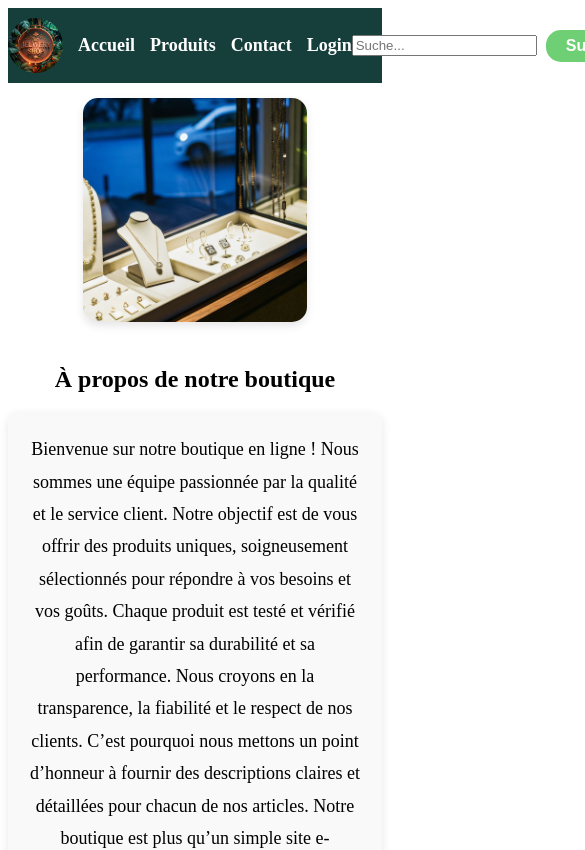
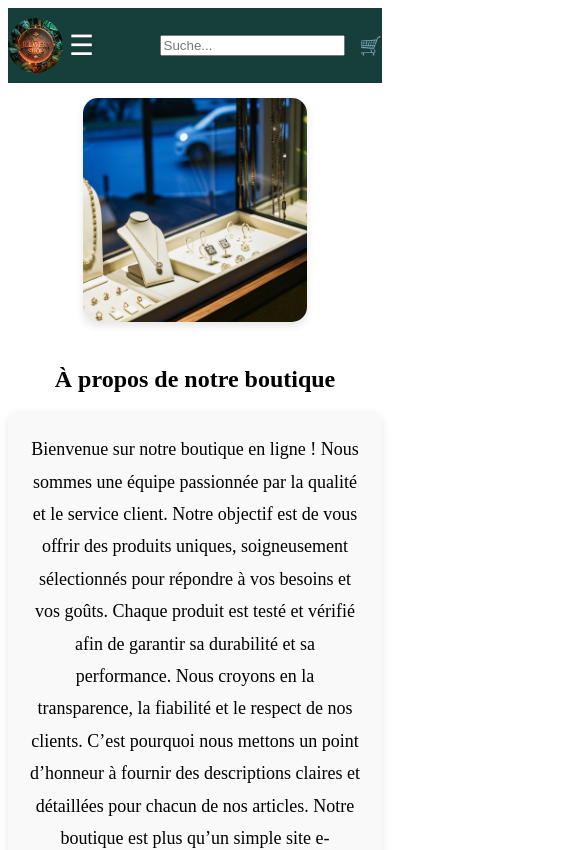
Before and after one commit to sowaicha/React-projekt, a React (Vite) app: page / in a window 390 px wide. Shown: the top 850 px of the page, 585 px wide, since content can reach past the window. Built offline with nearby package versions, Linux system fonts and the light colour scheme.

Commit message:
burger menu probe

```diff
--- a/src/components/Navbar.jsx
+++ b/src/components/Navbar.jsx
@@ -7,12 +7,11 @@ import "./styles/Navbar.css";
 export default function Navbar() {
   const [cartCount, setCartCount] = useState(0);
   const [searchQuery, setSearchQuery] = useState("");
-  const [isOpen, setIsOpen] = useState(false);
+  const [isOpen, setIsOpen] = useState(false); //menu
   const navigate = useNavigate();
 
   useEffect(() => {
     setCartCount(getCartCount());
-
     const handleStorageChange = () => setCartCount(getCartCount());
     window.addEventListener("storage", handleStorageChange);
     return () => window.removeEventListener("storage", handleStorageChange);
@@ -27,31 +26,22 @@ export default function Navbar() {
     <nav className="navbar">
       <div className="nav-left">
         <img className="nav-logo" src={logo2} alt="logo" />
-        <Link className="nav-link" to="/">
-          Accueil
-        </Link>
-        <Link className="nav-link" to="/productList">
-          Produits
-        </Link>
-        <Link className="nav-link" to="/contact">
-          Contact
-        </Link>
-        <Link className="nav-link" to="/login">
-          Login
-        </Link>
+        <button className="burger" onClick={() => setIsOpen(!isOpen)}>☰</button>
+        <div className={`nav-links ${isOpen ? "open" : ""}`}>
+          <Link className="nav-link" to="/">Accueil</Link>
+          <Link className="nav-link" to="/productList">Produits</Link>
+          <Link className="nav-link" to="/contact">Contact</Link>
+          <Link className="nav-link" to="/login">Login</Link>
+        </div>
       </div>
 
       <div className="nav-right">
         <input
           type="text"
           value={searchQuery}
-          onChange={(e) => setSearchQuery(e.target.value)}
+          onChange={(e) => handleSearch(e.target.value)}
           placeholder="Suche..."
         />
-        <button className="nav-button" onClick={handleSearch}>
-          Suche
-        </button>
-
         <Link className="nav-link" to="/cart">
           🛒
           {cartCount > 0 && <span className="cart-count">{cartCount}</span>}
--- a/src/components/styles/Navbar.css
+++ b/src/components/styles/Navbar.css
@@ -26,6 +26,21 @@
 }
 
 
+.nav-links {
+  display: flex;
+  gap: 20px;
+}
+
+.burger {
+  display: none;
+  background: none;
+  border: none;
+  color: white;
+  font-size: 28px;
+  cursor: pointer;
+}
+
+
 @media (max-width: 768px) {
   .nav-links {
     display: none;
@@ -36,6 +51,14 @@
     left: 0;
     width: 100%;
     padding: 20px;
+  }
+
+  .nav-links.open {
+    display: flex;
+  }
+
+  .burger {
+    display: block;
   }
 }
 
```
